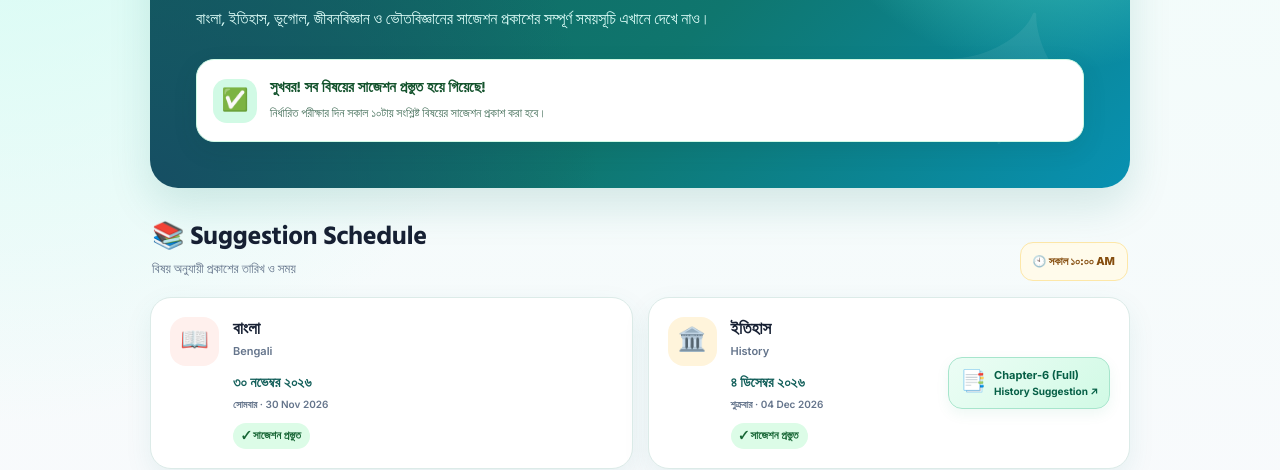
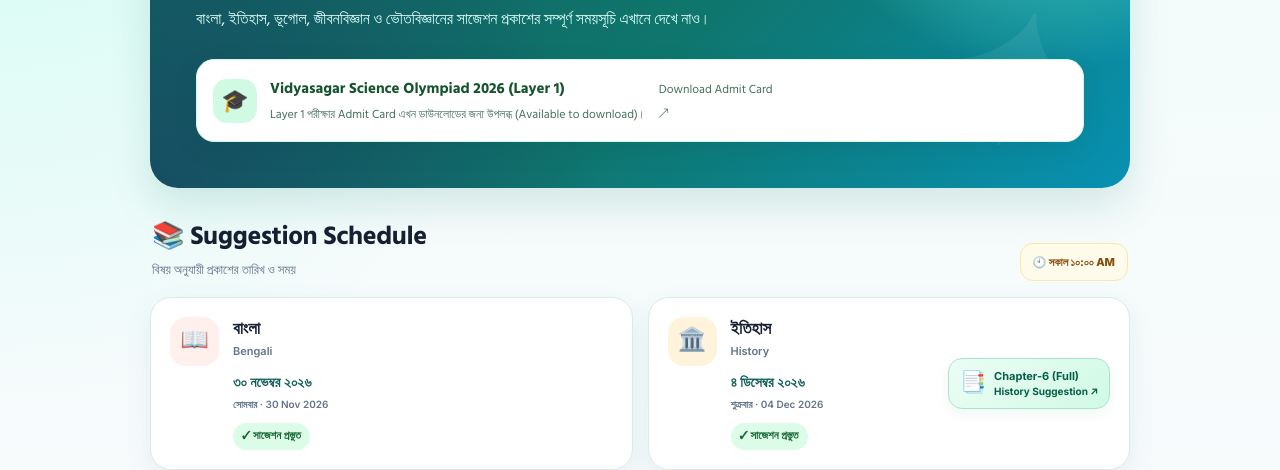
Before and after one commit to zracross/CNSC, a plain HTML site: page index.html in a window 1280 px wide. Shown: the part 330-800 px from the top of the page. Drawn offline with Linux system fonts and the light colour scheme.

Commit message:
Refactor index.html structure and content

```diff
--- a/index.html
+++ b/index.html
@@ -1,10 +1,17 @@
-<!DOCTYPE html><html lang="bn">
+<!DOCTYPE html>
+<html lang="bn">
 <head>
   <meta charset="UTF-8" />
   <meta name="viewport" content="width=device-width, initial-scale=1.0" />
   <meta name="theme-color" content="#0f766e" />
-  <meta name="description" content="Class 9 Students' Council suggestion publication schedule for 2026." />  <title>Class 9 Students' Council | Suggestion Hub</title>  <link rel="stylesheet" href="style.css" />
-</head><body>  <!-- Header -->  <header class="page">
+  <meta name="description" content="Class 9 Students' Council suggestion publication schedule for 2026." />
+  <title>Class 9 Students' Council | Suggestion Hub</title>
+  <link rel="stylesheet" href="style.css" />
+</head>
+<body>
+
+  <!-- Header -->
+  <header class="page">
     <div class="nav">
       <div class="brand">
         <div class="brand-mark" aria-hidden="true">✦</div>
@@ -12,10 +19,13 @@
           Class 9 Students' Council
           <small>STUDENT SUGGESTION HUB</small>
         </div>
-      </div>  <div class="nav-pill">SESSION 2026</div>
       </div>
+      <div class="nav-pill">SESSION 2026</div>
+    </div>
+  </header>
 
-  </header>  <main class="page"><!-- Hero Section -->
+  <main class="page">
+    <!-- Hero Section -->
     <section class="hero">
       <div class="eyebrow">📣 Official Student Update</div>
 
@@ -29,17 +39,27 @@
         সাজেশন প্রকাশের সম্পূর্ণ সময়সূচি এখানে দেখে নাও।
       </p>
 
-  <div class="ready-banner">
-    <div class="ready-icon" aria-hidden="true">✅</div>
+      <!-- Vidyasagar Science Olympiad 2026 Admit Card -->
+      <div class="ready-banner vso-banner">
+        <div class="ready-icon" aria-hidden="true">🎓</div>
 
-    <div>
-      <strong>সুখবর! সব বিষয়ের সাজেশন প্রস্তুত হয়ে গিয়েছে!</strong>
-
+        <div class="vso-content">
+          <strong>Vidyasagar Science Olympiad 2026 (Layer 1)</strong>
           <span>
-        নির্ধারিত পরীক্ষার দিন সকাল ১০টায় সংশ্লিষ্ট বিষয়ের
-        সাজেশন প্রকাশ করা হবে।
+            Layer 1 পরীক্ষার Admit Card এখন ডাউনলোডের জন্য উপলব্ধ (Available to download)।
           </span>
         </div>
+
+        <a
+          class="vso-download-btn"
+          href="https://zracross.github.io/vso/"
+          target="_blank"
+          rel="noopener noreferrer"
+          aria-label="Download Vidyasagar Science Olympiad 2026 Layer 1 Admit Card"
+        >
+          <span>Download Admit Card</span>
+          <span aria-hidden="true">↗</span>
+        </a>
       </div>
     </section>
 
@@ -226,9 +246,14 @@
       <strong>11:15 AM – 2:15 PM</strong>
     </section>
 
-  </main>  <!-- Footer -->  <footer class="page">
+  </main>
+
+  <!-- Footer -->
+  <footer class="page">
     <strong>Class 9 Students' Council</strong>
     <br>
     Learn together. Prepare better. Do your best. 💚
-  </footer></body>
+  </footer>
+
+</body>
 </html>
```
Lines whose indentation alone changed are shown as unchanged.
